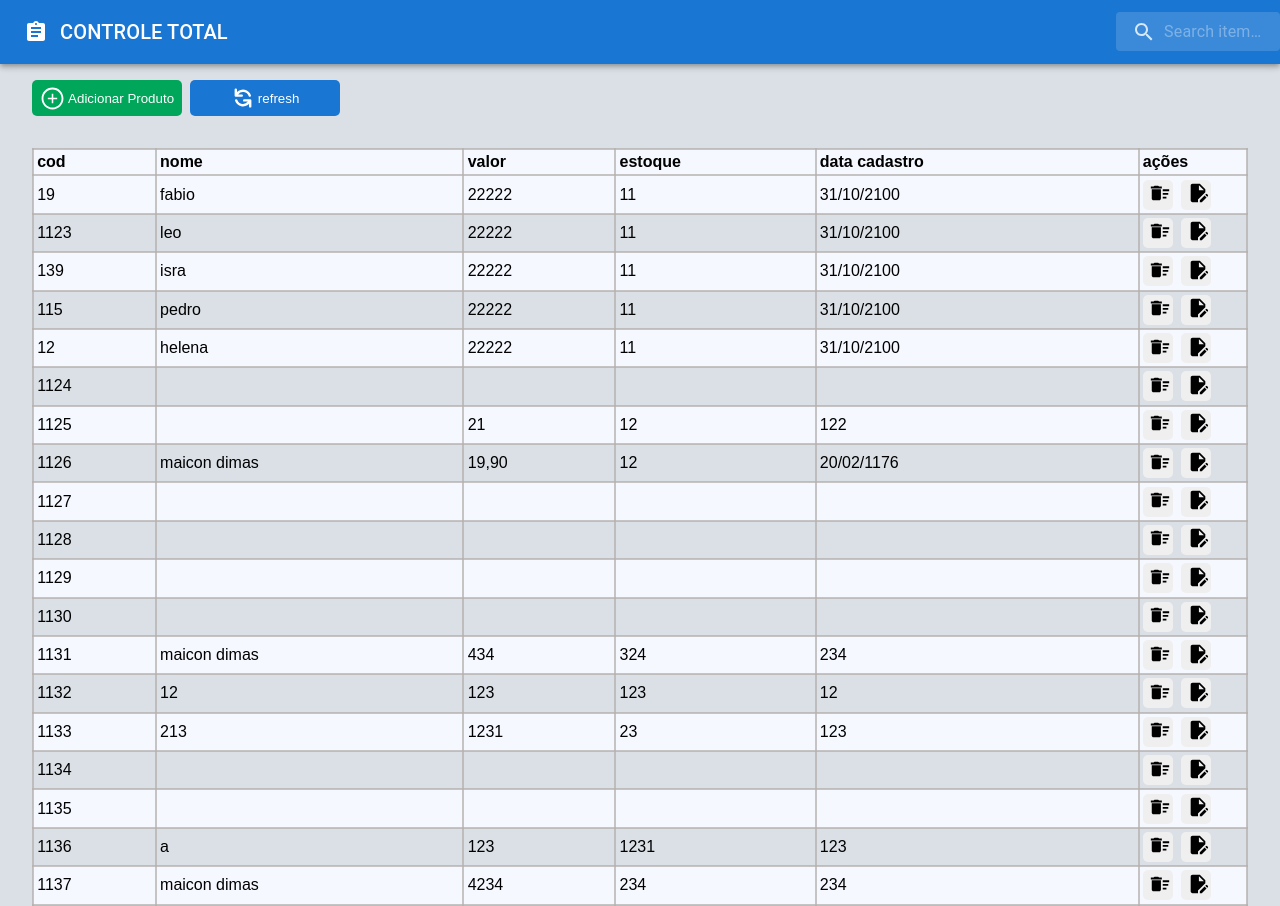
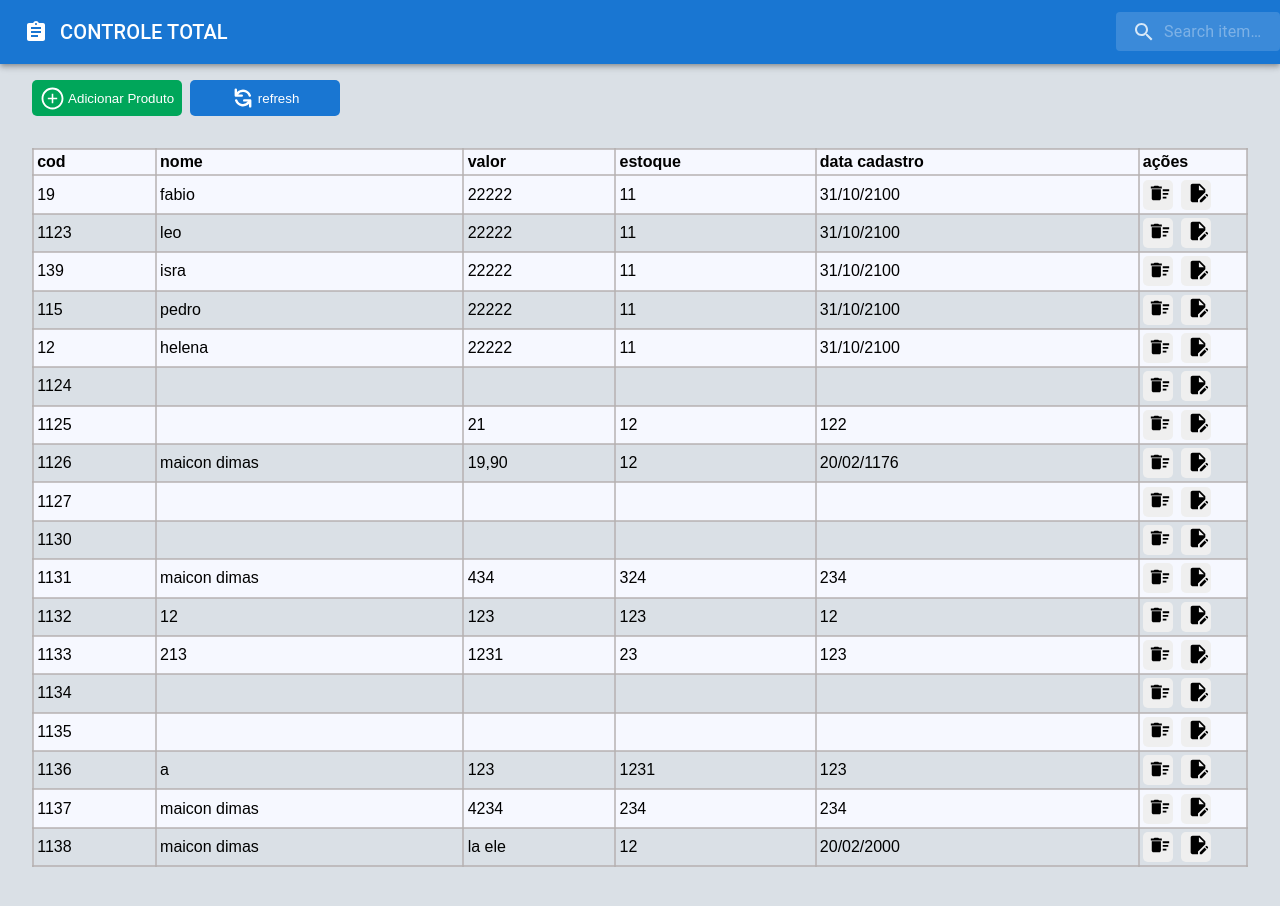
Before and after one commit to JeremiasRincaveski/java, a React (Vite) app in the folder frontJavaInterface/: page / in a window 1280 px wide. After the commit the page ends 867 px from the top, so only its background shows below. Built offline with nearby package versions, Linux system fonts and the light colour scheme; data requests are answered from the project's data file.

Commit message:
implements

```diff
--- a/frontJavaInterface/server.json
+++ b/frontJavaInterface/server.json
@@ -78,22 +78,6 @@
       "valor": "",
       "estoque": "",
       "dataCadastro": "",
-      "id": 1128
-    },
-    {
-      "cod": "",
-      "nome": "",
-      "valor": "",
-      "estoque": "",
-      "dataCadastro": "",
-      "id": 1129
-    },
-    {
-      "cod": "",
-      "nome": "",
-      "valor": "",
-      "estoque": "",
-      "dataCadastro": "",
       "id": 1130
     },
     {
@@ -151,6 +135,14 @@
       "estoque": "234",
       "dataCadastro": "234",
       "id": 1137
+    },
+    {
+      "cod": "11",
+      "nome": "maicon dimas",
+      "valor": "la ele",
+      "estoque": "12",
+      "dataCadastro": "20/02/2000",
+      "id": 1138
     }
   ]
 }
--- a/frontJavaInterface/src/components/CustomButton/CustomButtom.jsx
+++ b/frontJavaInterface/src/components/CustomButton/CustomButtom.jsx
@@ -9,6 +9,9 @@ const StyledButton = styled.button`
     cursor: pointer;
     background-color: ${props => props.bgColor};
     color: ${props => props.fColor};
+    &:disabled{
+        background-color: #ccc;
+    }
 `
 
 export const Button = ({ color, btnName = 'CustomBtn', Icon, size, bgColor, fColor, onClick, wSize, bRadius, hSize, style, type, disabled }) => {
--- a/frontJavaInterface/src/components/product/Product.jsx
+++ b/frontJavaInterface/src/components/product/Product.jsx
@@ -75,7 +75,7 @@ export const Product = () => {
         <Modal isOpen={modalIsOpen}>
             <ContentForm >
                 <div>
-                    <Input label={'código'} name={'cod'} value={cod} type='number' onChange={handleInputChange} />
+                    <Input label={'código'} name={'cod'} value={cod} type={'number'} onChange={handleInputChange} />
                     <Input label={'nome'} name={'nome'} value={nome} onChange={handleInputChange} />
                     <Input label={'valor unitário'} name={'valor'} value={valor} onChange={handleInputChange} />
                     <Input label={' qt. estoque'} name={'estoque'} value={estoque} onChange={handleInputChange} />
```
